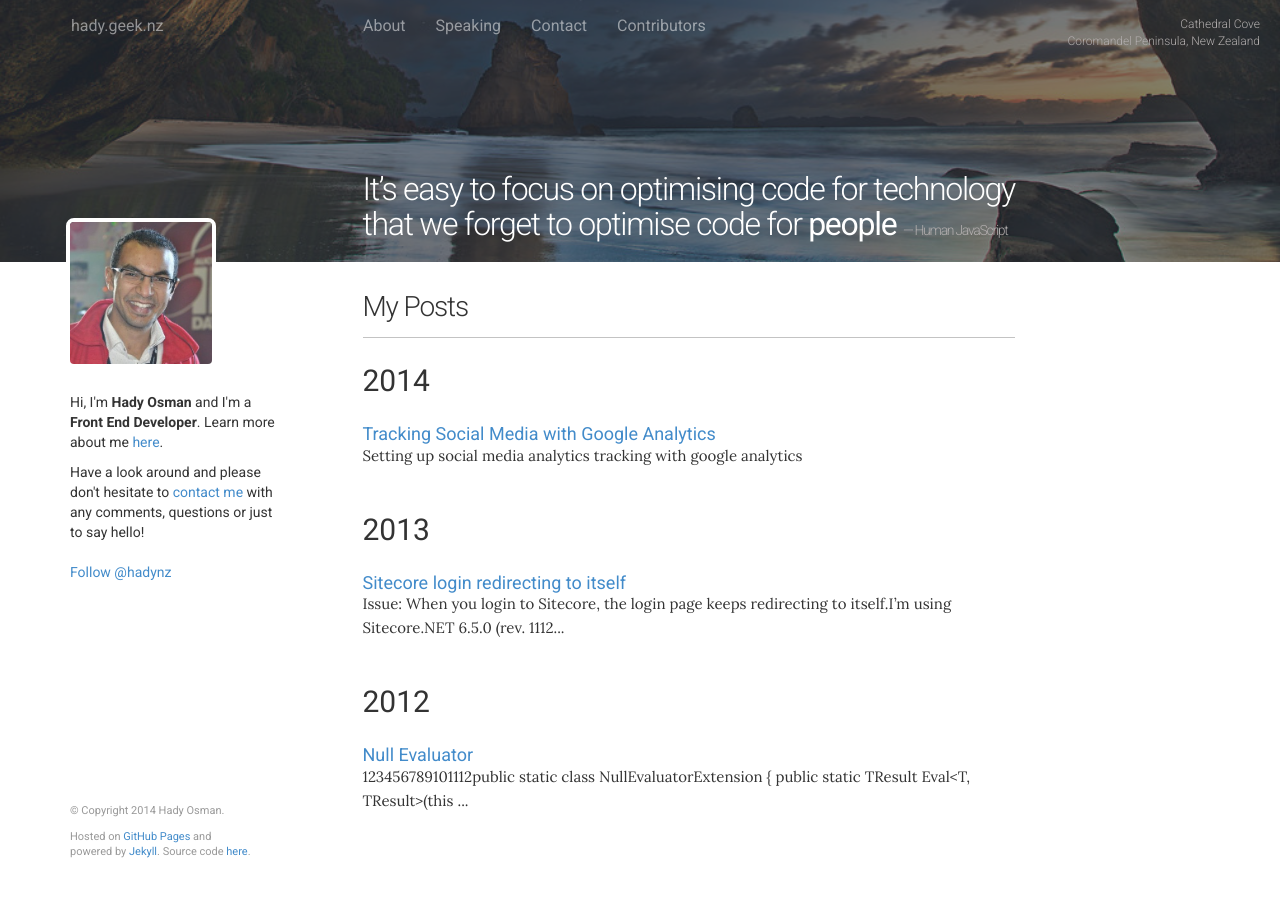
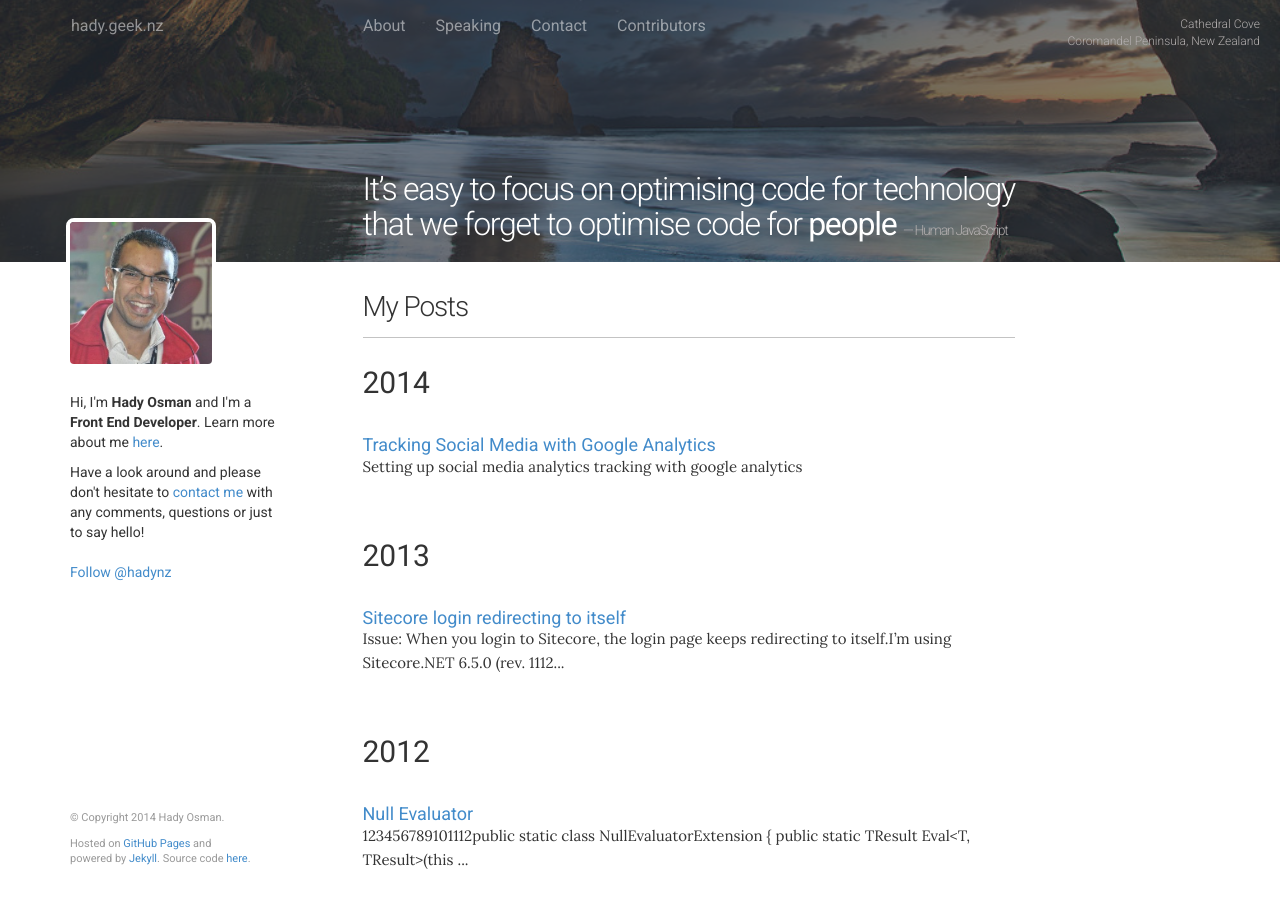
Before and after one commit to hadynz/hadynz.github.io, a Jekyll site: the page built from home.md, in a window 1280 px wide. Built offline with Jekyll 4.4.1, drawn with Linux system fonts in a browser that asks for light colours; comment, search, counter and statistics services are not loaded.

Commit message:
Slight tweak in vertical spacing of headers

```diff
--- a/assets/css/fonts.css
+++ b/assets/css/fonts.css
@@ -8,7 +8,8 @@ body, h1, h2, h3, h4, h5, h6, .sans-serif, .btn {
 }
 
 h1, h2, h3, h4, h5, h6 {
-    margin-top: 1.5em;
+    margin-top: 2em;
+    margin-bottom: 1em;
     font-weight: normal;
 }
 
```
